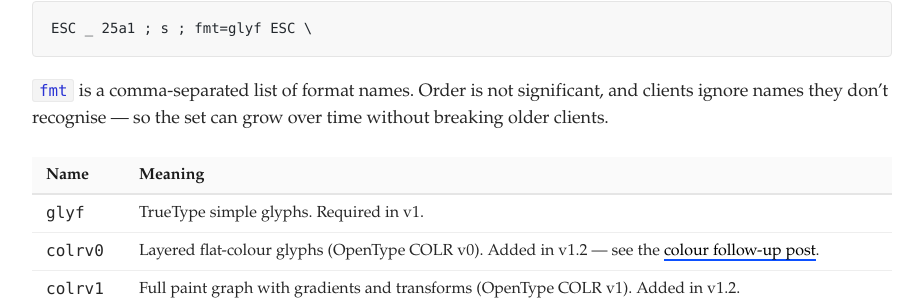
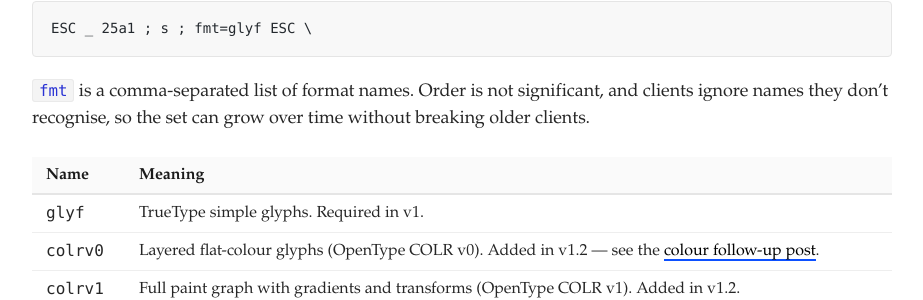
Before and after one commit to raphamorim/raphamorim.github.com, a Jekyll site: the page built from _posts/2026-04-17-introducing-glyph-protocol-for-terminals.md, in a window 1280 px wide and 900 px high, scrolled down 2701 px. Shown: the part 177-477 px from the top of the window, without its empty margins (178-1101 px from the left). Built offline with Jekyll 4.4.1, drawn with Linux system fonts in a browser that asks for light colours; some of the changed text lies outside the part shown.

Commit message:
small update

````diff
--- a/_posts/2026-04-17-introducing-glyph-protocol-for-terminals.md
+++ b/_posts/2026-04-17-introducing-glyph-protocol-for-terminals.md
@@ -72,7 +72,7 @@ Terminal replies:
 ESC _ 25a1 ; s ; fmt=glyf ESC \
 ```
 
-`fmt` is a comma-separated list of format names. Order is not significant, and clients ignore names they don't recognise — so the set can grow over time without breaking older clients.
+`fmt` is a comma-separated list of format names. Order is not significant, and clients ignore names they don't recognise, so the set can grow over time without breaking older clients.
 
 | Name | Meaning |
 |------|---------|
````
Also changed, not shown: other parts of _posts/2026-04-17-introducing-glyph-protocol-for-terminals.md (+1 -1 lines).
